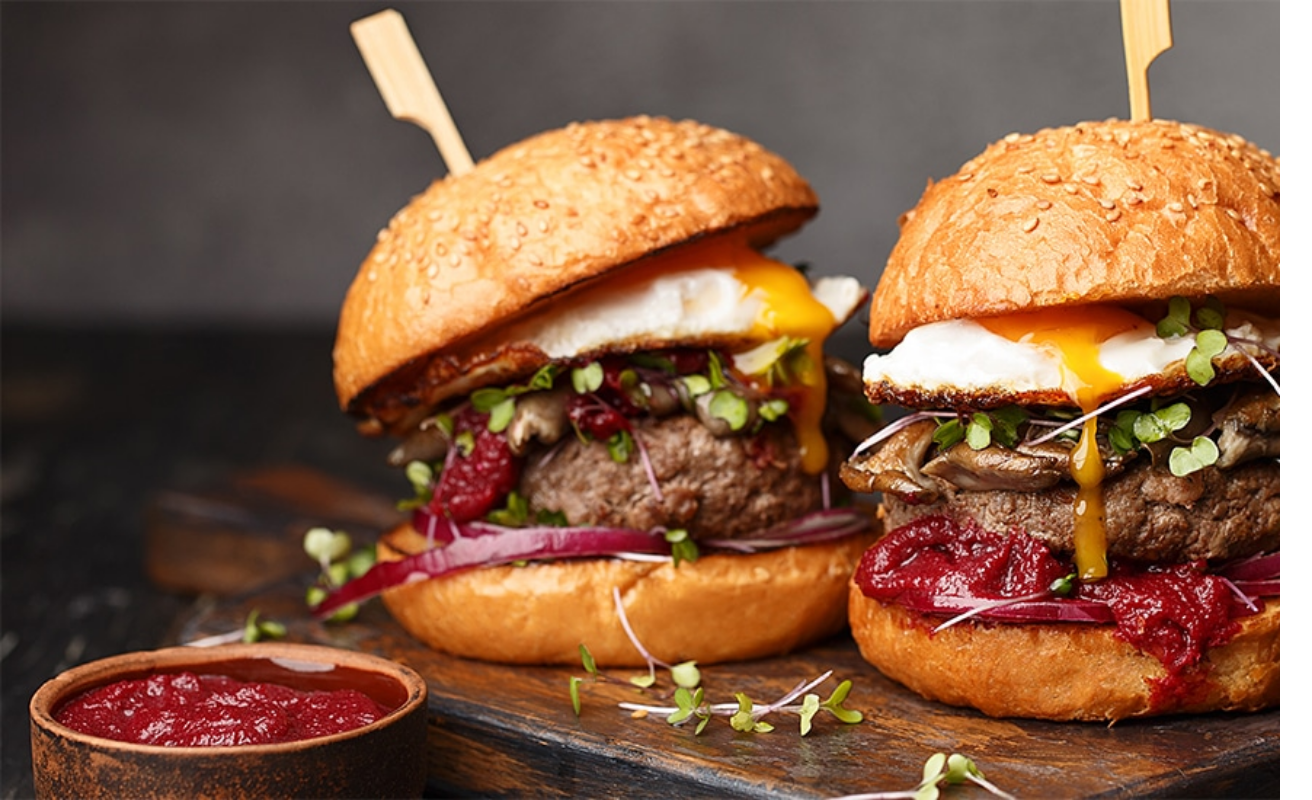
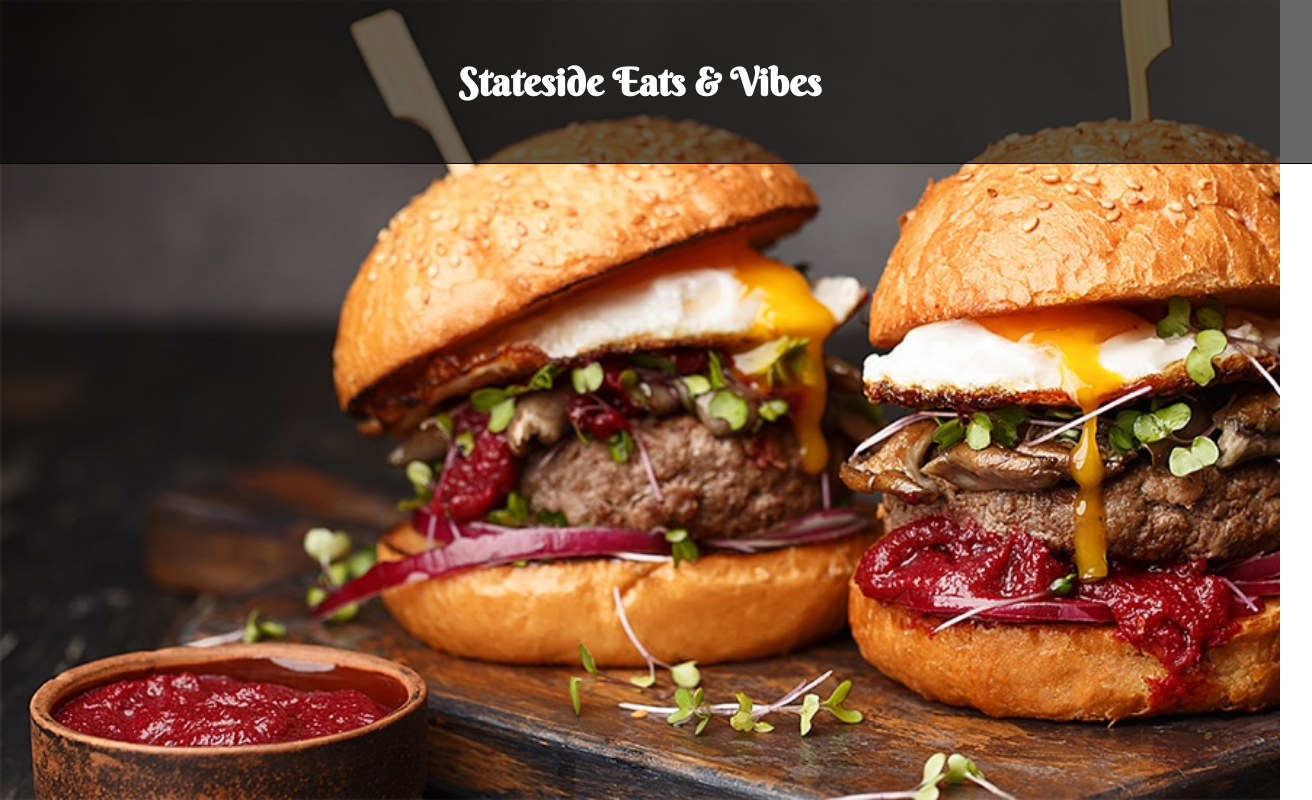
Before and after one commit to Quartezz/Restaurant-Page, a website built with webpack: page dist/index.html in a window 1280 px wide. Shown: the whole page, 1312 px wide, since content can reach past the window. Built offline with nearby package versions, Linux system fonts and the light colour scheme.

Commit message:
Testing code if everything is setup correctly - creating header with just js

```diff
--- a/src/index.js
+++ b/src/index.js
@@ -1 +1,3 @@
-console.log("Hello world!")
+import createWebsite from "./mainpage"
+
+createWebsite();
--- a/src/mainpage.js
+++ b/src/mainpage.js
@@ -0,0 +1,22 @@
+function createHeader() {
+    const header = document.createElement("header");
+    header.classList.add("header");
+
+    const title = document.createElement("h1");
+    title.classList.add("title");
+    title.textContent = "Stateside Eats & Vibes";
+
+    header.appendChild(title);
+
+
+    return header;
+}
+
+function createWebsite() {
+    const content = document.getElementById("content");
+
+    content.appendChild(createHeader());
+}
+
+
+export default createWebsite;
```
Also changed, not shown: dist/index.html, dist/main.js.
